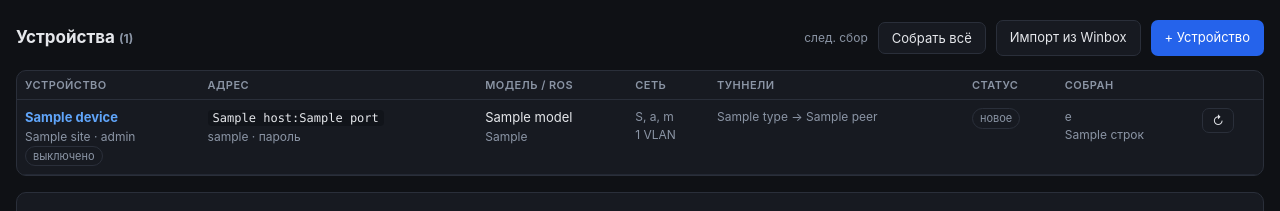
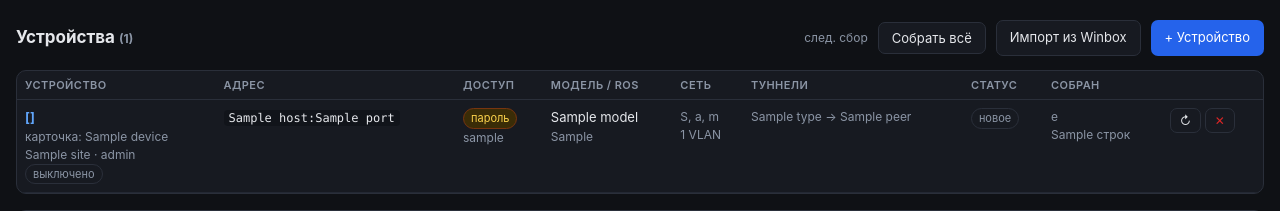
Before and after one commit to osart-admin/mikrotik-agent, a Python web app: template app/templates/devices.html in a window 1280 px wide. Shown: the top 211 px of the page. Run offline with Jinja, Linux system fonts and the light colour scheme; the template is opened without the code that fills it: most values are stand-ins (such as "Sample title", 1, 10 or a date in 2020).

Commit message:
Device list: delete action, explicit auth badge, identity as the name
Three gaps the list made painful once real devices were in it:
- deletion existed only on the edit page, so duplicates could not be cleared
- how a device authenticates was small grey text; key vs stored password is a
  security-relevant distinction and now reads as a badge in its own column
- rows were titled by host, so two cards for one router looked identical; the
  collected identity is used as the display name and duplicate hosts are flagged

The delete button carries id and name in data-* attributes rather than an
onclick argument: Jinja's tojson leaves double quotes unescaped, so a name
containing one broke out of the attribute and disabled the button. Covered by a
test that parses the markup with a quote in the device name.

Co-Authored-By: Claude Opus 5 <noreply@anthropic.com>

```diff
--- a/app/main.py
+++ b/app/main.py
@@ -136,8 +136,11 @@ async def index(request: Request):
         raw = store.read_facts(d["slug"])
         d["facts"] = json.loads(raw) if raw else None
     runs = [dict(r) for r in db.list_runs(5)]
+    dupes: dict[str, int] = {}
+    for d in devices:
+        dupes[d["host"]] = dupes.get(d["host"], 0) + 1
     return render(request, "devices.html", devices=devices, runs=runs, next_run=scheduler.next_run(),
-                  sites=sorted({d["site"] for d in devices if d["site"]}))
+                  dupes=dupes, sites=sorted({d["site"] for d in devices if d["site"]}))
 
 
 @app.get("/devices/new", response_class=HTMLResponse)
--- a/app/templates/devices.html
+++ b/app/templates/devices.html
@@ -15,13 +15,18 @@
 {% else %}
 <div class="card" style="padding:0;overflow:auto">
 <table>
-<tr><th>Устройство</th><th>Адрес</th><th>Модель / ROS</th><th>Сеть</th><th>Туннели</th><th>Статус</th><th>Собран</th><th></th></tr>
+<tr><th>Устройство</th><th>Адрес</th><th>Доступ</th><th>Модель / ROS</th><th>Сеть</th><th>Туннели</th><th>Статус</th><th>Собран</th><th></th></tr>
 {% for d in devices %}
 <tr>
-  <td><a href="/devices/{{ d.id }}"><b>{{ d.name }}</b></a>
+  <td><a href="/devices/{{ d.id }}"><b>{{ d.identity or d.name }}</b></a>
+      {% if d.identity and d.name != d.identity %}<div class="muted">карточка: {{ d.name }}</div>{% endif %}
       {% if d.site %}<div class="muted">{{ d.site }}{% if d.role %} · {{ d.role }}{% endif %}</div>{% endif %}
-      {% if not d.enabled %}<span class="tag">выключено</span>{% endif %}</td>
-  <td><code>{{ d.host }}{% if d.port != 22 %}:{{ d.port }}{% endif %}</code><div class="muted">{{ d.username }} · {{ 'ключ' if d.auth=='key' else 'пароль' }}</div></td>
+      {% if not d.enabled %}<span class="tag">выключено</span>{% endif %}
+      {% if dupes[d.host] > 1 %}<div><span class="tag warn" title="Этот адрес заведён несколько раз">дубликат адреса</span></div>{% endif %}</td>
+  <td><code>{{ d.host }}{% if d.port != 22 %}:{{ d.port }}{% endif %}</code></td>
+  <td>{% if d.auth == 'key' %}<span class="tag ok" title="Вход по SSH-ключу агента, пароль не хранится">🔑 ключ</span>
+      {% else %}<span class="tag warn" title="Хранится пароль. Выполните онбординг, чтобы перейти на ключ.">пароль</span>{% endif %}
+      <div class="muted">{{ d.username }}</div></td>
   <td>{{ d.model or d.board or '—' }}<div class="muted">{{ d.ros_version or '' }}</div></td>
   <td class="muted">{% if d.facts %}{{ d.facts.subnets[:3]|join(', ') }}{% if d.facts.subnets|length > 3 %} +{{ d.facts.subnets|length - 3 }}{% endif %}
       {% if d.facts.interfaces.vlan %}<div>{{ d.facts.interfaces.vlan|length }} VLAN</div>{% endif %}{% endif %}</td>
@@ -31,11 +36,14 @@
       {% else %}<span class="tag err" title="{{ d.status_message }}">{{ d.status }}</span>{% endif %}</td>
   <td class="muted">{{ d.last_collected[5:16].replace('T',' ') if d.last_collected else '—' }}
       {% if d.export_lines %}<div>{{ d.export_lines }} строк</div>{% endif %}</td>
-  <td><button class="btn sec sm" onclick="collect({{ d.id }})">↻</button></td>
+  <td style="white-space:nowrap">
+      <button class="btn sec sm" onclick="collect({{ d.id }})" title="Собрать конфиг">↻</button>
+      <button class="btn danger sm" data-del="{{ d.id }}" data-name="{{ d.identity or d.name }}" title="Удалить устройство">✕</button></td>
 </tr>
 {% endfor %}
 </table>
 </div>
+<form method="post" id="delform" style="display:none"></form>
 {% endif %}
 
 {% if runs %}
@@ -64,4 +72,14 @@ async function collect(id){
   }catch(e){document.getElementById('msg').innerHTML='<div class="alert err">'+e+'</div>';}
   if(b){b.disabled=false;b.textContent='Собрать всё';}
 }
+// Delegated, and the id/name ride in data-* attributes: Jinja's tojson does not escape double
+// quotes, so a name inside an onclick="" attribute would break the markup.
+document.addEventListener('click', function(e){
+  const b = e.target.closest('[data-del]');
+  if(!b) return;
+  if(!confirm('Удалить «'+b.dataset.name+'»?\n\nКарточка и вся сохранённая история его конфигов будут стёрты. Сам роутер не затрагивается.')) return;
+  const f=document.getElementById('delform');
+  f.action='/devices/'+b.dataset.del+'/delete';
+  f.submit();
+});
 </script>{% endblock %}
```
Also changed, not shown: app/templates/device.html (+11 -1 lines), tests/test_app.py (+68 -0 lines).
